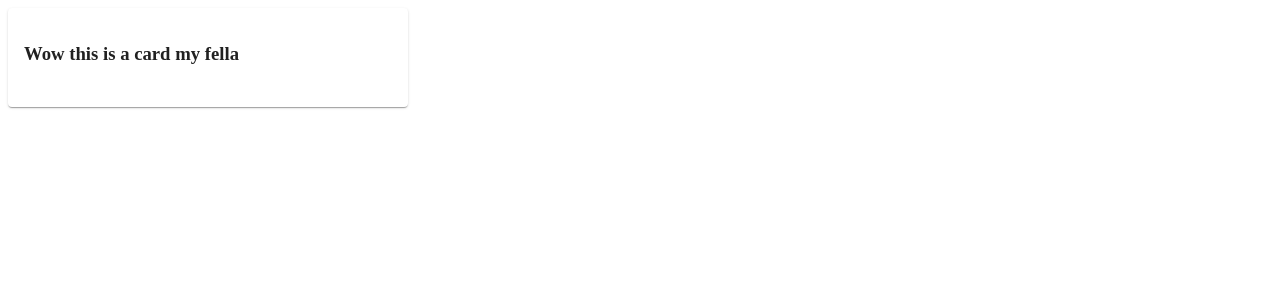
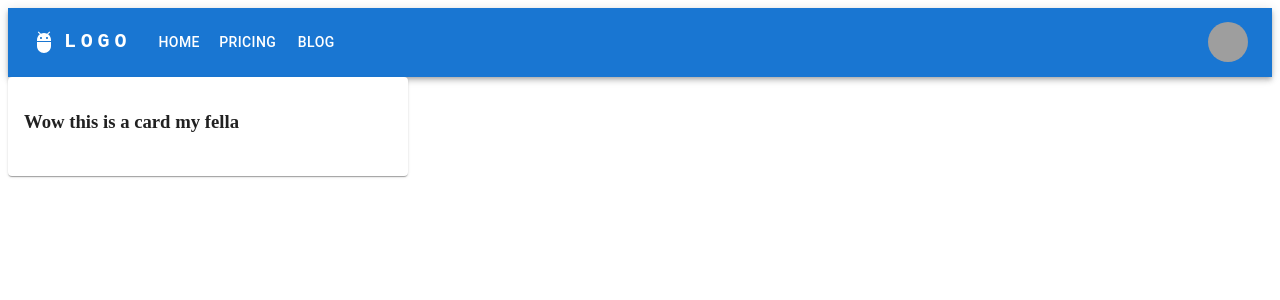
Before and after one commit to natedunn2230/AwesomeReactApp, a React app: page / in a window 1280 px wide. Shown: the top 300 px of the page. Built offline with nearby package versions, Linux system fonts and the light colour scheme; grey boxes are pictures that could not be loaded.

Commit message:
Attempt at a MUI nav bar

```diff
--- /dev/null
+++ b/src/ResponsiveAppBar.tsx
@@ -0,0 +1,162 @@
+import * as React from 'react';
+import AppBar from '@mui/material/AppBar';
+import Box from '@mui/material/Box';
+import Toolbar from '@mui/material/Toolbar';
+import IconButton from '@mui/material/IconButton';
+import Typography from '@mui/material/Typography';
+import Menu from '@mui/material/Menu';
+import MenuIcon from '@mui/icons-material/Menu';
+import Container from '@mui/material/Container';
+import Avatar from '@mui/material/Avatar';
+import Button from '@mui/material/Button';
+import Tooltip from '@mui/material/Tooltip';
+import MenuItem from '@mui/material/MenuItem';
+import AdbIcon from '@mui/icons-material/Adb';
+
+const pages = ['Home', 'Pricing', 'Blog'];
+const settings = ['Profile', 'Account', 'Dashboard', 'Logout'];
+
+function ResponsiveAppBar() {
+  const [anchorElNav, setAnchorElNav] = React.useState<null | HTMLElement>(null);
+  const [anchorElUser, setAnchorElUser] = React.useState<null | HTMLElement>(null);
+
+  const handleOpenNavMenu = (event: React.MouseEvent<HTMLElement>) => {
+    setAnchorElNav(event.currentTarget);
+  };
+  const handleOpenUserMenu = (event: React.MouseEvent<HTMLElement>) => {
+    setAnchorElUser(event.currentTarget);
+  };
+
+  const handleCloseNavMenu = () => {
+    setAnchorElNav(null);
+  };
+
+  const handleCloseUserMenu = () => {
+    setAnchorElUser(null);
+  };
+
+  return (
+    <AppBar position="static">
+      <Container maxWidth="xl">
+        <Toolbar disableGutters>
+          <AdbIcon sx={{ display: { xs: 'none', md: 'flex' }, mr: 1 }} />
+          <Typography
+            variant="h6"
+            noWrap
+            component="a"
+            href="/"
+            sx={{
+              mr: 2,
+              display: { xs: 'none', md: 'flex' },
+              fontFamily: 'monospace',
+              fontWeight: 700,
+              letterSpacing: '.3rem',
+              color: 'inherit',
+              textDecoration: 'none',
+            }}
+          >
+            LOGO
+          </Typography>
+
+          <Box sx={{ flexGrow: 1, display: { xs: 'flex', md: 'none' } }}>
+            <IconButton
+              size="large"
+              aria-label="account of current user"
+              aria-controls="menu-appbar"
+              aria-haspopup="true"
+              onClick={handleOpenNavMenu}
+              color="inherit"
+            >
+              <MenuIcon />
+            </IconButton>
+            <Menu
+              id="menu-appbar"
+              anchorEl={anchorElNav}
+              anchorOrigin={{
+                vertical: 'bottom',
+                horizontal: 'left',
+              }}
+              keepMounted
+              transformOrigin={{
+                vertical: 'top',
+                horizontal: 'left',
+              }}
+              open={Boolean(anchorElNav)}
+              onClose={handleCloseNavMenu}
+              sx={{
+                display: { xs: 'block', md: 'none' },
+              }}
+            >
+              {pages.map((page) => (
+                <MenuItem key={page} onClick={handleCloseNavMenu}>
+                  <Typography textAlign="center">{page}</Typography>
+                </MenuItem>
+              ))}
+            </Menu>
+          </Box>
+          <AdbIcon sx={{ display: { xs: 'flex', md: 'none' }, mr: 1 }} />
+          <Typography
+            variant="h5"
+            noWrap
+            component="a"
+            href=""
+            sx={{
+              mr: 2,
+              display: { xs: 'flex', md: 'none' },
+              flexGrow: 1,
+              fontFamily: 'monospace',
+              fontWeight: 700,
+              letterSpacing: '.3rem',
+              color: 'inherit',
+              textDecoration: 'none',
+            }}
+          >
+            LOGO
+          </Typography>
+          <Box sx={{ flexGrow: 1, display: { xs: 'none', md: 'flex' } }}>
+            {pages.map((page) => (
+              <Button
+                key={page}
+                onClick={handleCloseNavMenu}
+                sx={{ my: 2, color: 'white', display: 'block' }}
+              >
+                {page}
+              </Button>
+            ))}
+          </Box>
+
+          <Box sx={{ flexGrow: 0 }}>
+            <Tooltip title="Open settings">
+              <IconButton onClick={handleOpenUserMenu} sx={{ p: 0 }}>
+                <Avatar alt="Remy Sharp" src="/static/images/avatar/2.jpg" />
+              </IconButton>
+            </Tooltip>
+            <Menu
+              sx={{ mt: '45px' }}
+              id="menu-appbar"
+              anchorEl={anchorElUser}
+              anchorOrigin={{
+                vertical: 'top',
+                horizontal: 'right',
+              }}
+              keepMounted
+              transformOrigin={{
+                vertical: 'top',
+                horizontal: 'right',
+              }}
+              open={Boolean(anchorElUser)}
+              onClose={handleCloseUserMenu}
+            >
+              {settings.map((setting) => (
+                <MenuItem key={setting} onClick={handleCloseUserMenu}>
+                  <Typography textAlign="center">{setting}</Typography>
+                </MenuItem>
+              ))}
+            </Menu>
+          </Box>
+        </Toolbar>
+      </Container>
+    </AppBar>
+  );
+}
+export default ResponsiveAppBar;
--- a/src/index.tsx
+++ b/src/index.tsx
@@ -1,6 +1,14 @@
 import { createRoot } from "react-dom/client";
 import Hello from "./Hello";
+import ResponsiveAppBar from "./ResponsiveAppBar";
 
 const container = document.getElementById("root");
 const root = createRoot(container);
-root.render(<Hello />);
+root.render(
+    <>
+    <ResponsiveAppBar />
+    <Hello />
+    </>
+
+
+);
```
